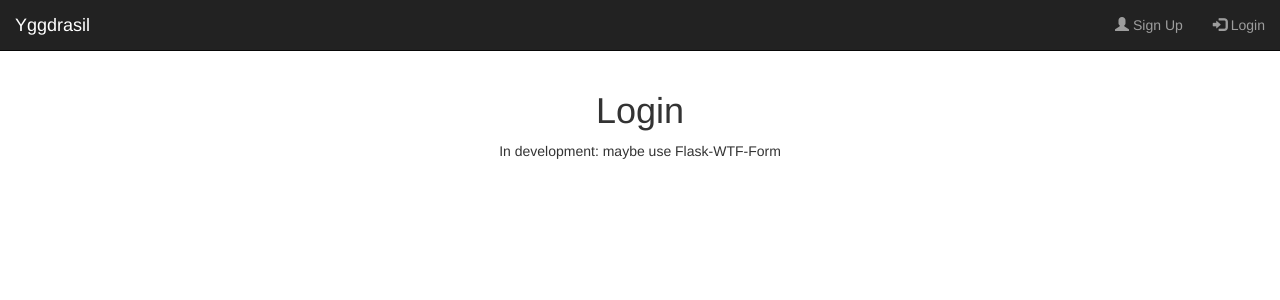
After one commit to CaioCGH/ProjetoMAC350, a Flask app: page /login in a window 1280 px wide. The commit adds this page. Shown: the top 300 px of the page. Run offline with Flask 2, Linux system fonts and the light colour scheme; some libraries are stand-ins or nearby versions.

Commit message:
Interface feita

```diff
--- a/web/app.py
+++ b/web/app.py
@@ -4,6 +4,7 @@ from models import db
 from flask import render_template
 
 app = Flask(__name__)
+app.config['SECRET_KEY'] = 'ZXVzb3V1bWNhcmFtdWl0b2J1cnJvCg=='
 
 POSTGRES = {
     'user': 'postgres',
@@ -22,11 +23,19 @@ db.init_app(app)
 def main():
     return render_template('index.html', message="Hello World!")
 
+@app.route('/signup')
+def signup():
+    return render_template('signup.html')
+
+@app.route('/login')
+def login():
+    return render_template('login.html')
 
 @app.route('/alunos')
 def alunos():
     return render_template('alunos.html', alunos=['João', 'Maria'])
 
 
+
 if __name__ == '__main__':
     app.run()
--- /dev/null
+++ b/web/templates/login.html
@@ -0,0 +1,7 @@
+{% extends "template.html" %}
+{% block content %}
+<div class="container-fluid" align="center">
+    <h1> Login</h1>
+    <p> In development: maybe use Flask-WTF-Form</p>
+</div>
+{% endblock %}
--- a/web/templates/template.html
+++ b/web/templates/template.html
@@ -8,6 +8,17 @@
 </head>
 
 <body>
+    <nav class="navbar navbar-default navbar-inverse navbar-static-top" >
+        <div class="container-fluid">
+            <div class="navbar-header">
+                <a class="navbar-brand" href="/">Yggdrasil</a>
+            </div>
+            <ul class="nav navbar-nav navbar-right">
+                <li><a href="/signup"><span class="glyphicon glyphicon-user"></span> Sign Up</a></li>
+                <li><a href="/login"><span class="glyphicon glyphicon-log-in"></span> Login</a></li>
+            </ul>
+        </div>
+    </nav>
     {% block content %}
     {% endblock %}
 </body>
```
Also changed, not shown: web/templates/index.html (+9 -2 lines), web/templates/signup.html (added, +7 -0 lines).
